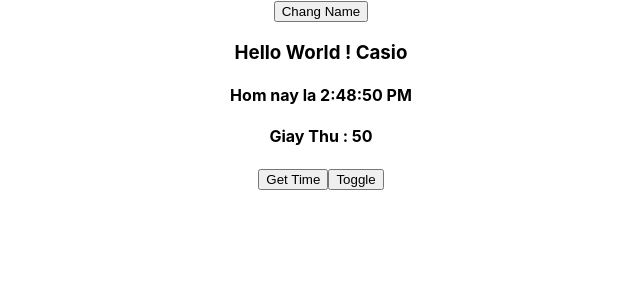
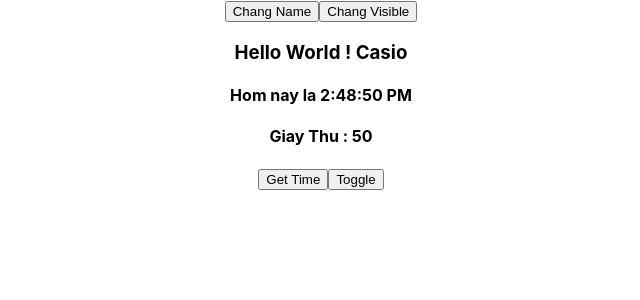
Before and after one commit to TuanPham180704/ReactJs-Total-Review, a React (Create React App) app: page / in a window 1280 px wide. Shown: the top 300 px of the page, without its empty margins (319-959 px from the left). Built offline with nearby package versions, Linux system fonts and the light colour scheme.

Commit message:
componentWillUnmount

```diff
--- a/src/App.js
+++ b/src/App.js
@@ -1,17 +1,17 @@
-import logo from './logo.svg';
-import './App.css';
-import Clock from './Clock';
-import { useState } from 'react';
+import './App.css'
+import Clock from './Clock'
+import { useState } from 'react'
 
 function App() {
-  const [name,setName] = useState('Casio')
+  const [name, setName] = useState('Casio')
+  const [visible, setVisible] = useState(true)
   return (
-    <div className="App">
-
-         <button onClick={() => setName('Apple')}>Chang Name</button>
-        <Clock name={name}/>
+    <div className='App'>
+      <button onClick={() => setName('Apple')}>Chang Name</button>
+      <button onClick={() => setVisible(false)}>Chang Visible</button>
+      {visible && <Clock name={name} />}
     </div>
-  );
+  )
 }
 
-export default App;
+export default App
--- a/src/Clock.jsx
+++ b/src/Clock.jsx
@@ -12,6 +12,7 @@
 export default class Clock extends React.Component {
   constructor(props) {
     super(props)
+    console.log('constructor')
     this.state = {
       time: {
         created: new Date().toLocaleTimeString()
@@ -39,8 +40,8 @@
     this.setState(newState)
   }
   componentDidMount() {
+    console.log('componentDidMount')
     const seconds = document.getElementById('seconds')
-    console.log(seconds)
     fetchAPI().then((res) =>
       this.setState((prevState) => ({
         ...prevState,
@@ -53,6 +54,7 @@
     //   const value = document.querySelector('input').value
     //   console.log('Value input', value)
     // }
+    console.log('componentDidUpdate')
     if (this.state.list.length === 0) {
       fetchAPI().then((res) =>
         this.setState((prevState) => ({
@@ -62,6 +64,9 @@
       )
     }
   }
+  componentWillUnmount(){
+    console.log('componentWillUnmount');
+  }
   toggelDarkMode = () => {
     this.setState((prevState) => ({
       ...prevState,
@@ -69,10 +74,10 @@
     }))
   }
   handleChangInput = () => {
-    console.log('input text')
+   // console.log('input text')
   }
   render() {
-    console.log(this.state)
+    console.log('render')
     return (
       <div>
         <h3>Hello World ! {this.props.name}</h3>
--- a/src/index.js
+++ b/src/index.js
@@ -6,9 +6,9 @@
 
 const root = ReactDOM.createRoot(document.getElementById('root'));
 root.render(
-  <React.StrictMode>
+  // <React.StrictMode>
     <App />
-  </React.StrictMode>
+  // </React.StrictMode>
 );
 
 // If you want to start measuring performance in your app, pass a function
```
